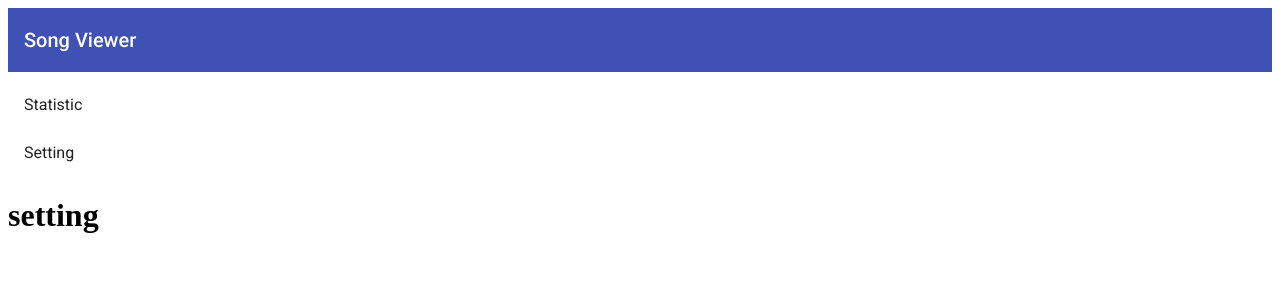
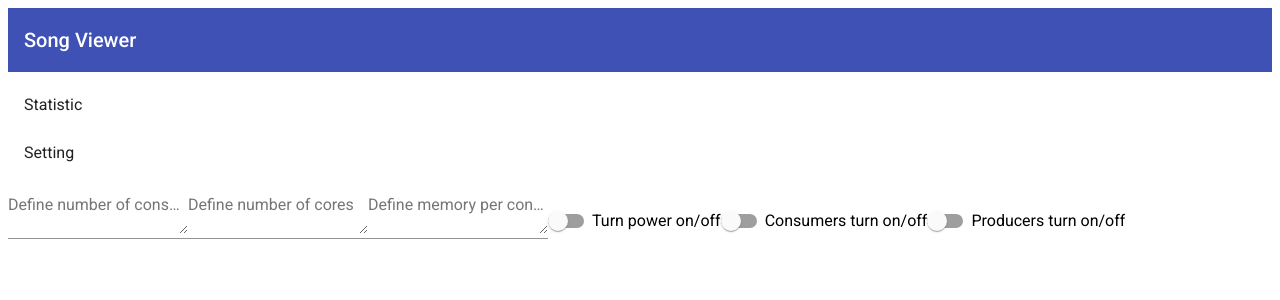
Before and after one commit to liranzxc/BigDataFinalProject, an Angular app in the folder song-viewer/: page /setting in a window 1280 px wide. Shown: the top 300 px of the page. Built offline with nearby package versions, Linux system fonts and the light colour scheme.

Commit message:
angular basic gui for settings

```diff
--- a/song-viewer/src/app/app-routing.module.ts
+++ b/song-viewer/src/app/app-routing.module.ts
@@ -1,6 +1,6 @@
 import { NgModule } from '@angular/core';
 import { Routes, RouterModule } from '@angular/router';
-import {SettingComponent} from "./setting/setting.component";
+import {SettingComponent} from "./settings/settings.component";
 
 
 const routes: Routes = [
--- a/song-viewer/src/app/setting/setting.component.html
+++ /dev/null
@@ -1,3 +0,0 @@
-<app-template-base></app-template-base>
-
-<h1>setting</h1>
--- /dev/null
+++ b/song-viewer/src/app/settings/setting.component.html
@@ -0,0 +1,20 @@
+<app-template-base></app-template-base>
+
+<mat-form-field>
+    <mat-label>Define number of consumers</mat-label>
+    <textarea matInput placeholder="Write number of consumers"></textarea>
+</mat-form-field>
+
+<mat-form-field>
+    <mat-label>Define number of cores</mat-label>
+    <textarea matInput placeholder="Write number of cores"></textarea>
+</mat-form-field>
+
+<mat-form-field>
+    <mat-label>Define memory per consumer</mat-label>
+    <textarea matInput placeholder="Write memory per consumer"></textarea>
+</mat-form-field>
+
+<mat-slide-toggle>Turn power on/off</mat-slide-toggle>
+<mat-slide-toggle>Consumers turn on/off</mat-slide-toggle>
+<mat-slide-toggle>Producers turn on/off</mat-slide-toggle>
```
Also changed, not shown: song-viewer/src/app/app.module.ts (+6 -2 lines), song-viewer/package.json (line endings or trailing spaces), song-viewer/src/app/settings/setting.component.sass (added), song-viewer/src/app/settings/setting.module.ts (renamed from song-viewer/src/app/setting/setting.module.ts), song-viewer/src/app/settings/setting.service.ts (renamed from song-viewer/src/app/setting/setting.service.ts), song-viewer/src/app/settings/settings.component.ts (renamed from song-viewer/src/app/setting/setting.component.ts), 1 other file (tests, documents, lock files or other folders).
